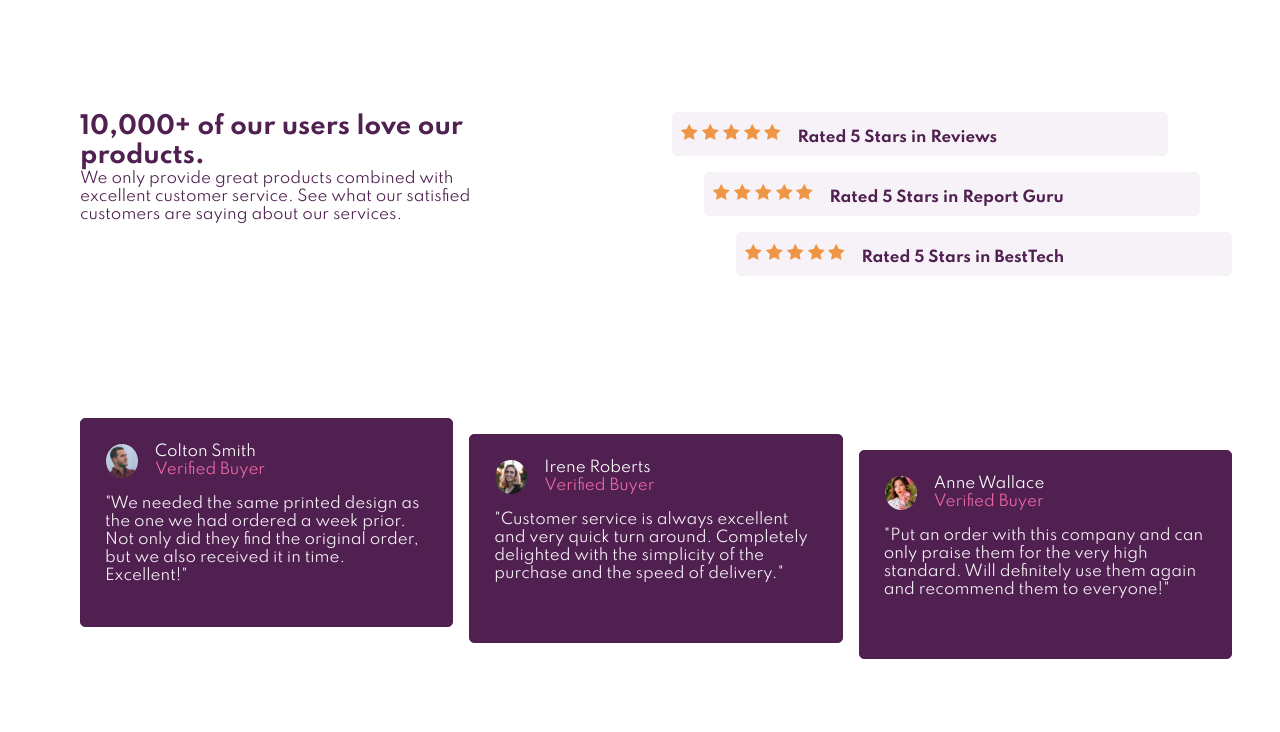
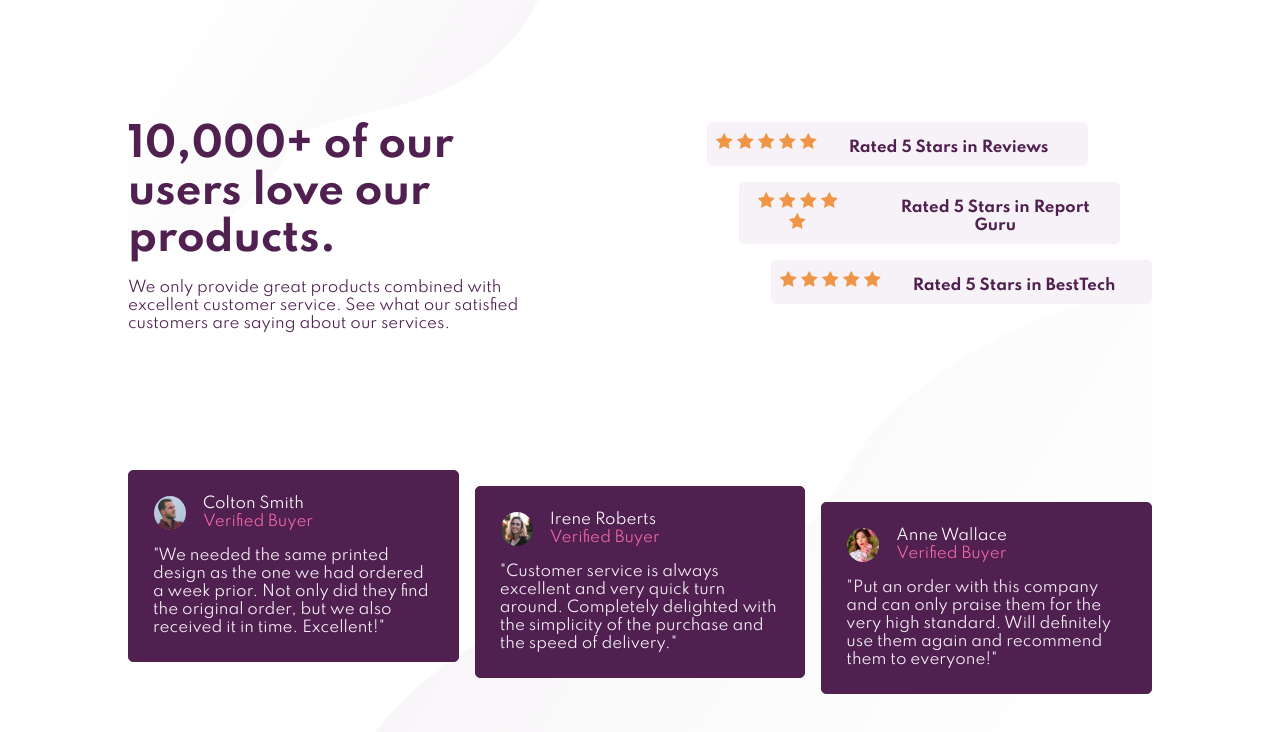
Before and after one commit to jduong09/social-proof-section, a plain HTML site: page index.html in a window 1280 px wide. Drawn offline with Linux system fonts and the light colour scheme.

Commit message:
Finalized some css. Need to review.

```diff
--- a/css/style.css
+++ b/css/style.css
@@ -9,22 +9,26 @@ body {
 }
 
 main {
-  width: 90%;
-  height: 80%;
-  margin: 0 auto;
-  padding: 3rem;
+  width: 100%;
+  height: 100%;
   display: flex;
   flex-direction: column;
   text-align: center;
-  position: relative;
-  top: 50%;
-  left: 50%;
-  transform: translate(-50%, -50%);
+  background-image: url('../images/bg-pattern-top-mobile.svg'), url('../images/bg-pattern-bottom-mobile.svg');
+  background-size: 100%, 50%;
+  background-position: top, bottom;
+  background-repeat: no-repeat, no-repeat;
 }
+
+.product-header {
+  width: 90%;
+  margin: 5rem auto 1rem auto;
+}
+
 
 h1 {
   width: 75%;
-  margin: 1rem auto;
+  margin: 0 auto 1rem auto;
   font-size: 1.5rem;
   font-weight: 700;
 }
@@ -41,7 +45,7 @@ li {
 }
 
 .rating-list {
-  width: 100%;
+  width: 90%;
   margin: 1rem auto;
 }
 
@@ -56,6 +60,11 @@ li {
 .rating-header {
   font-weight: 700;
   padding-top: .5rem;
+}
+
+.reviews-list {
+  width: 90%;
+  margin: 0 auto;
 }
 
 .review {
@@ -101,16 +110,26 @@ li {
   main {
     flex-direction: row;
     flex-wrap: wrap;
+    align-content: space-evenly;
+    width: 80%;
+    height: 100%;
+    padding: 0;
+    margin: 0 auto;
+    background-image: url('../images/bg-pattern-top-desktop.svg'), url('../images/bg-pattern-bottom-desktop.svg');
+    background-size: 40%, 80%;
+    background-position: top left, bottom right;
   }
 
   .product-header {
-    flex: 2;
+    flex: 1;
     text-align: start;
+    margin: 0;
   }
 
   h1 {
-    margin: 2rem 0 0 0;
+    font-size: 2.5rem;
     width: 75%;
+    margin: 0 0 1rem 0;
   }
 
   .product-statement {
@@ -118,8 +137,12 @@ li {
   }
 
   .rating-list {
-    flex: 2;
-    width: fit-content;
+    width: 45%;
+    margin: 0;
+  }
+
+  .rating-header {
+    padding-left: 2rem;
   }
 
   .rating-list > li:nth-child(1) {
@@ -139,10 +162,7 @@ li {
   .rating {
     flex-direction: row;
     align-items: center;
-  }
-
-  .rating-header {
-    padding-left: 1rem;
+    margin: 0 auto 1rem auto;
   }
 
   .reviews-list {
@@ -153,7 +173,7 @@ li {
 
   .review {
     width: 30%;
-    height: 50%;
+    height: auto;
   }
 
   .reviews-list > li:nth-child(1) {
```
